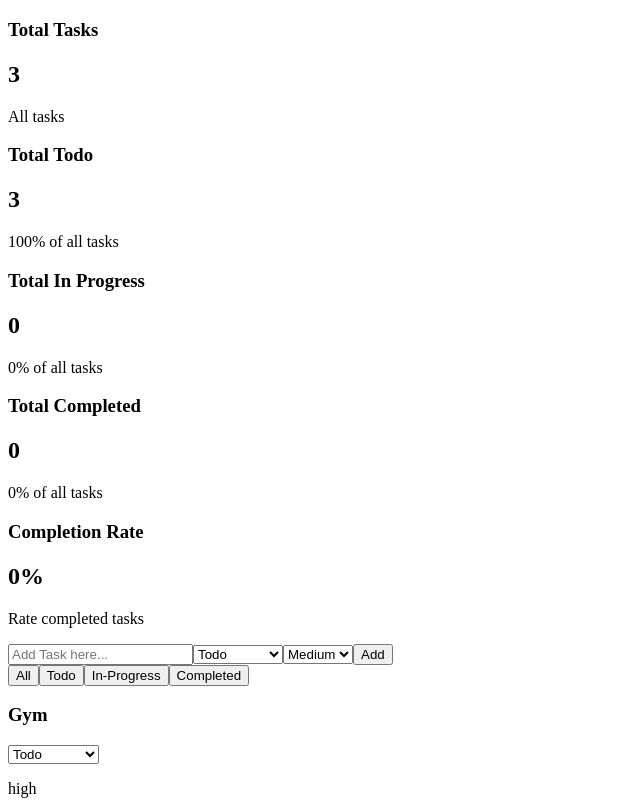
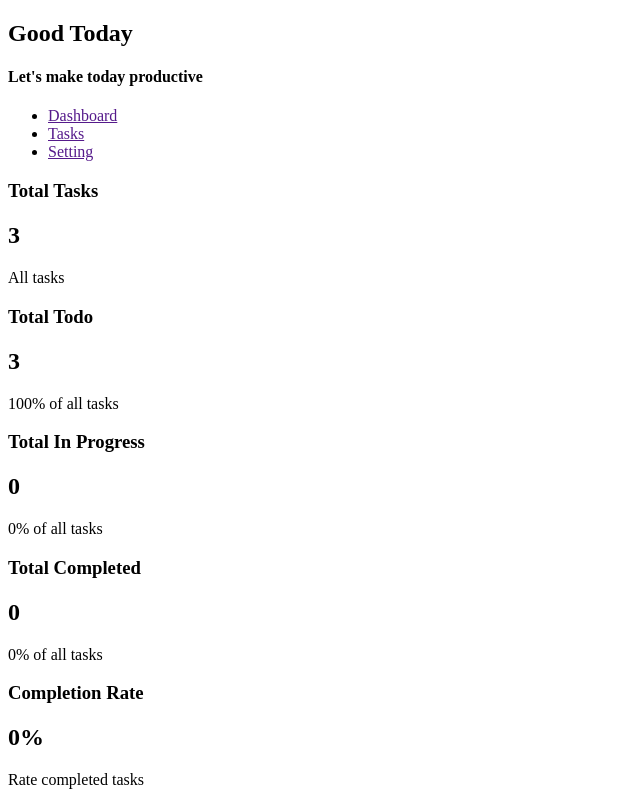
Before and after one commit to dellya-dev/mini-dashboard, a React (Vite) app: page / in a window 1280 px wide. Shown: the top 800 px of the page, without its empty margins (0-640 px from the left). Built offline with nearby package versions, Linux system fonts and the light colour scheme.

Commit message:
Add Header and Sidebar

```diff
--- a/src/App.tsx
+++ b/src/App.tsx
@@ -3,6 +3,8 @@ import './App.css'
 import TaskSection from "./components/TaskSection.tsx"
 import { useState } from "react"
 import Overview from "./components/Overview.tsx"
+import Header from "./components/Header.tsx"
+import Sidebar from "./components/Sidebar.tsx"
 
 
 function App() {
@@ -81,6 +83,8 @@ function App() {
 
   return (
     <>
+      <Header />
+      <Sidebar />
       <Overview
         totalTasks={totalTasks}
         totalTodo={totalTodo}
--- /dev/null
+++ b/src/components/Header.tsx
@@ -0,0 +1,15 @@
+
+
+function Header() {
+
+  return (
+    <>
+      <div>
+        <h2>Good Today</h2>
+        <h4>Let's make today productive</h4>
+      </div>
+    </>
+  )
+}
+
+export default Header
--- /dev/null
+++ b/src/components/Sidebar.tsx
@@ -0,0 +1,16 @@
+function Sidebar() {
+
+  return (
+    <>
+      <nav>
+        <ul>
+          <li><a href="">Dashboard</a></li>
+          <li><a href="">Tasks</a></li>
+          <li><a href="">Setting</a></li>
+        </ul>
+      </nav>
+    </>
+  )
+}
+
+export default Sidebar
```
